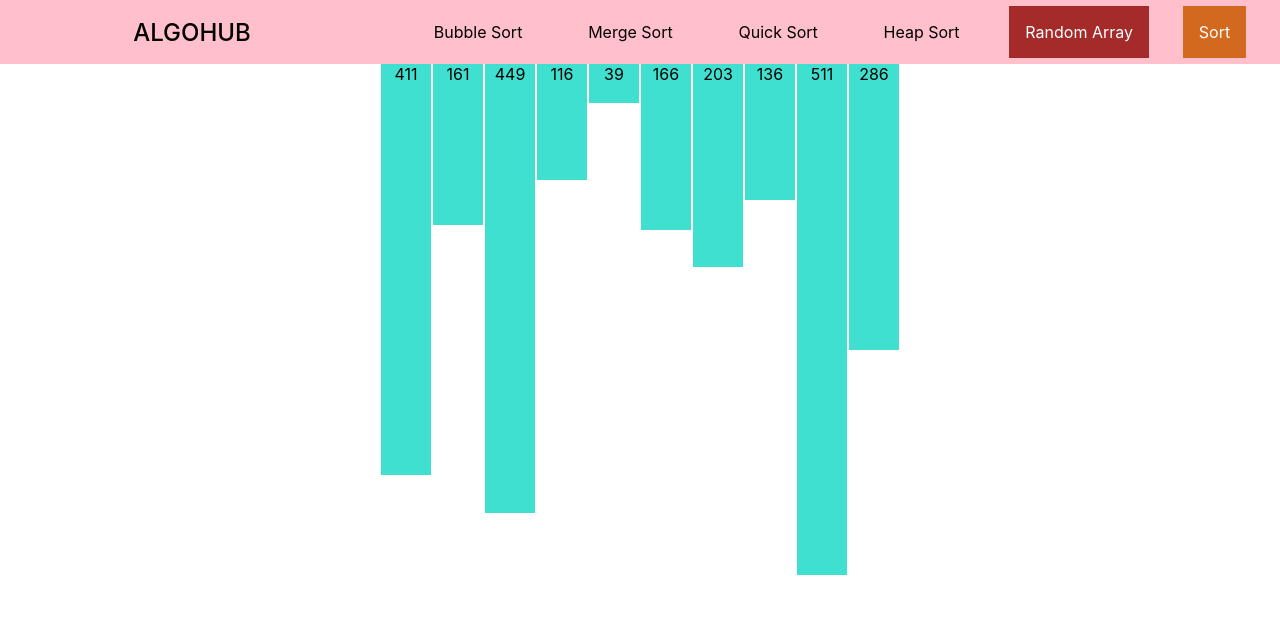
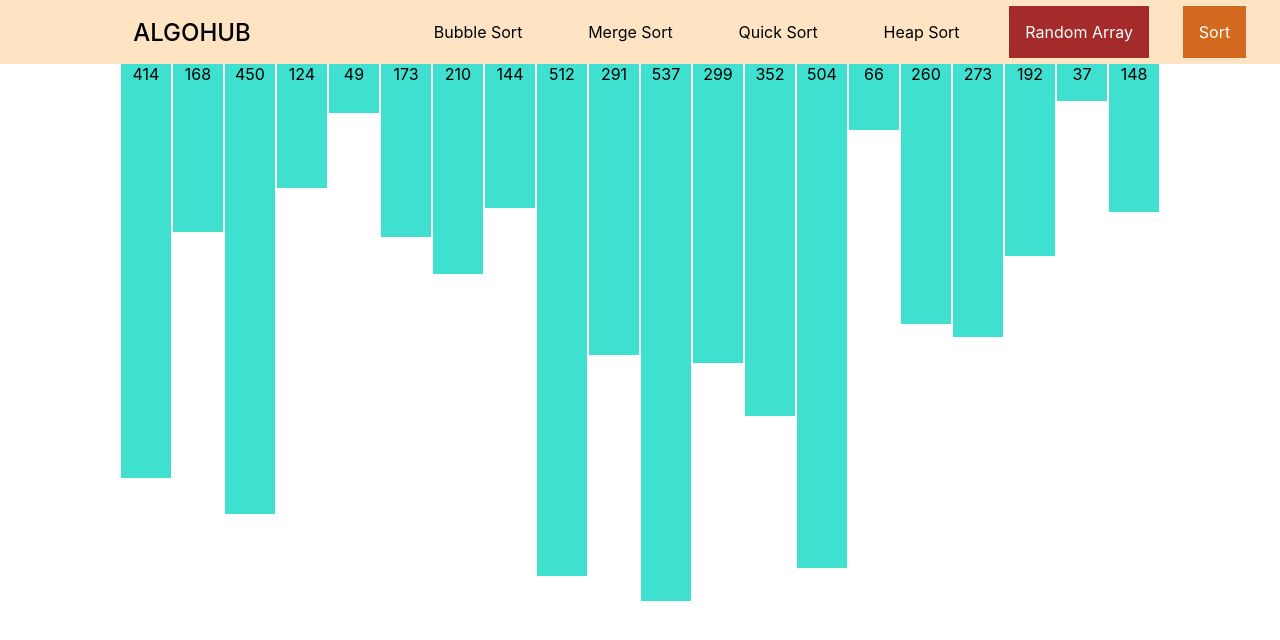
Before and after one commit to sakecians/Algohub, a React (Create React App) app: page / in a window 1280 px wide. Shown: the top 640 px of the page. Built offline with nearby package versions, Linux system fonts and the light colour scheme.

Commit message:
merge sort implemented

```diff
--- a/src/Algorithms/BubbleSort.js
+++ b/src/Algorithms/BubbleSort.js
@@ -21,15 +21,21 @@ export function getBubbleSortAnimation(array){
     let animations = [];
     let passedArr = array.slice();
     for(let i=passedArr.length; i>0; i--){
+        var noSwaps = true;
         let j;
         for(j=0; j<(i-1); j++){
             animations.push([passedArr[j],passedArr[j+1]]);
             if(passedArr[j] > passedArr[j+1]) {
+                noSwaps = false;
                 let temp   = passedArr[j+1];
                 passedArr[j+1] = passedArr[j];
                 passedArr[j]   = temp;
             }
         }
+        if(noSwaps){
+            animations.push(["sorted"])
+            break;
+        }
         animations.push([passedArr[j]]);
     }
     return animations;
--- /dev/null
+++ b/src/Algorithms/Test.js
@@ -0,0 +1,53 @@
+let animations = [];
+export function getMergeSortAnimations(arr){
+    animations = [];
+    mergeSort(arr, 0, arr.length - 1);
+    animations.push(["completed"]);
+    return animations;
+}
+function mergeSort(arr, leftIdx, rightIdx){
+    if(leftIdx < rightIdx){
+        let midIdx = Math.floor((leftIdx+rightIdx) / 2);
+
+        mergeSort(arr, leftIdx, midIdx);
+        mergeSort(arr, midIdx+1, rightIdx);
+
+        merge(arr, leftIdx, midIdx, rightIdx);
+
+    }
+}
+
+function merge(arr, start, mid, end){
+    let start2 = mid + 1;
+    console.log(`Merging left : ${arr.slice(start, mid+1)} right : ${arr.slice(start2,end+1)}`);
+    animations.push(["merge", arr.slice(start, mid+1), arr.slice(start2, end+1)]);
+
+    if(arr[mid] <= arr[start2]) {
+        return;
+    }
+
+    while(start <= mid && start2 <= end){
+        if(arr[start] <= arr[start2] ) {
+            animations.push(["compare", arr[start], arr[start2]]);
+            start++;
+        }else {
+            let value = arr[start2];
+            let index = start2;
+
+            // Shift all the elements between element 1
+            // element 2, right by 1.
+            while (index != start) {
+                console.log(`Moving ${index-1} to ${index}`)
+                animations.push([index, arr[index-1]]);
+                arr[index] = arr[index - 1];
+                index--;
+            }
+            arr[start] = value;
+
+            // Update all the pointers
+            start++;
+            mid++;
+            start2++;
+        }
+    }
+}
--- a/src/Components/Navbar/Navbar.jsx
+++ b/src/Components/Navbar/Navbar.jsx
@@ -3,13 +3,14 @@ import './Navbar.scss';
 import {AlgorithmContext} from '../../context/Algorithm.context'
 
 function Navbar(props) {
-    const {resetArray, array, bubbleSort} = props;
+    const {setArray, resetArray, array, bubbleSort, mergeSort} = props;
     const {algorithm, updateAlgorithm} = useContext(AlgorithmContext);
     const handleSort = () => {
         if(algorithm === "bubble"){
-            bubbleSort(array)
+            bubbleSort(array, setArray);
         }else if (algorithm === "merge"){
-            alert("Its yet to be implemented")
+            mergeSort(array, setArray);
+            // alert("Its yet to be implemented")
         } else if(algorithm === "quick"){
             alert("Its yet to be implemented")
         } else if (algorithm === "heap"){
--- a/src/Components/Navbar/Navbar.scss
+++ b/src/Components/Navbar/Navbar.scss
@@ -4,7 +4,7 @@
   align-items: center;
   width: 100%;
   height: 4rem;
-  background-color: pink;
+  background-color: bisque;
   &__brand {
     width: 30%;
     display: flex;
--- a/src/Components/Visualizer/Helpers.js
+++ b/src/Components/Visualizer/Helpers.js
@@ -29,7 +29,19 @@ export function colorChange(one, two){
   setTimeout(() => {
     childA.classList.remove('compare');
     childB.classList.remove('compare');
+    childA.style.background = 'turquoise';
+    childB.style.background = 'turquoise';
+  }, 300);
+}
 
+export function colorChangeSingle(one){
+  let classNameA = numberToWord(one);
+  const childA = document.querySelector(`.${classNameA}`);
+
+  childA.classList.add('compare');
+
+  setTimeout(() => {
+    childA.classList.remove('compare');
   }, 300);
 }
 
@@ -116,3 +128,116 @@ export function randomIntFromInterval(min, max) {
   // min and max included
   return Math.floor(Math.random() * (max - min + 1) + min);
 }
+
+export function moveElementTo(idx, value){
+  let classNameB = numberToWord(value);
+  const childA = document.querySelectorAll(".array-bars")[idx];
+  const childB = document.querySelector(`.${classNameB}`);
+  let heightA = childA.style.height;
+  let heightB = childB.style.height;
+  let classNameA = childA.classList.value.split(' ')[1];
+  let textA = childA.textContent;
+  let textB = childB.textContent;
+
+
+  const finalChildAStyle = {
+      x: null,
+      y: null,
+  };
+  const finalChildBStyle = {
+      x: null,
+      y: null,
+  };
+    childA.classList.add('transition');
+    childB.classList.add('transition');
+  finalChildAStyle.x = childB.getBoundingClientRect().left - childA.getBoundingClientRect().left;
+  finalChildAStyle.y = childA.getBoundingClientRect().top - childB.getBoundingClientRect().top;
+  finalChildBStyle.x = childA.getBoundingClientRect().left - childB.getBoundingClientRect().left;
+  finalChildBStyle.y = childB.getBoundingClientRect().top - childA.getBoundingClientRect().top;
+  childA.style.transform = `translate(${finalChildAStyle.x}px, ${finalChildAStyle.y}px)`;
+  childB.style.transform = `translate(${finalChildBStyle.x}px, ${finalChildBStyle.y}px)`;
+
+  setTimeout(() => {
+  //   document.querySelector('.container').insertBefore(childB, childA);
+    childA.classList.remove('transition');
+    childB.classList.remove('transition');
+
+    childA.classList.remove(classNameA);
+    childB.classList.remove(classNameB);
+
+    childA.removeAttribute('style');
+    childB.removeAttribute('style');
+
+    childA.style.height = heightB;
+    childB.style.height = heightA;
+
+    childA.classList.add(classNameB);
+    childB.classList.add(classNameA)
+
+    childA.style.background = 'turquoise';
+    childB.style.background = 'turquoise';
+
+    childA.textContent = textB;
+    childB.textContent = textA;
+  }, 100);
+}
+
+export function mergeColorChange(arr1, arr2){
+  for(let i=0; i < arr1.length; i++){
+    let className = numberToWord(arr1[i]);
+    let child = document.querySelector(`.${className}`);
+    child.style.background = '#da00f7';
+    setTimeout(function() {
+      child.style.background = 'turquoise';
+    }, 200)
+  }
+  for(let i=0; i < arr2.length; i++){
+    let className = numberToWord(arr2[i]);
+    let child = document.querySelector(`.${className}`);
+    child.style.background = "#750485";
+    setTimeout(function() {
+      child.style.background = 'turquoise';
+    }, 200)
+  }
+}
+
+
+
+function generateRandomColors(num){
+
+  var a = [];
+
+  for(var i=0; i<num; i++){
+      a.push(randomColor());
+  }
+
+  return a;
+
+}
+
+function randomColor(){
+
+  let r = Math.floor(Math.random() * 256);
+
+  let g = Math.floor(Math.random() * 256);
+
+  let b = Math.floor(Math.random() * 256);
+
+  return "rgb(" + r + ", " + g + ", " + b + ")";
+
+}
+
+export function changeBarColor(){
+  let bars = document.querySelectorAll(".array-bars");
+  let colors = generateRandomColors(bars.length);
+  for(let i=0; i<bars.length; i++){
+    bars[i].style.background = colors[i];
+  }
+}
+
+export function completedColor(color){
+  let bars = document.querySelectorAll(".array-bars");
+  for(let i=0; i<bars.length; i++){
+    bars[i].style.background = color;
+  }
+}
--- a/src/Components/Visualizer/Visualizer.jsx
+++ b/src/Components/Visualizer/Visualizer.jsx
@@ -1,14 +1,24 @@
 import React, {useState, useEffect} from 'react';
 import {getBubbleSortAnimation} from '../../Algorithms/BubbleSort';
+import {getMergeSortAnimations} from '../../Algorithms/Test';
 import './Visualizer.scss';
 
 import Navbar from '../Navbar/Navbar';
 import {AlgorithmProvider} from '../../context/Algorithm.context'
 
-import {numberToWord,placeCorrect, colorChange, swapAinmation, randomIntFromInterval} from './Helpers';
+import {numberToWord,
+        placeCorrect,
+        colorChange,
+        swapAinmation,
+        randomIntFromInterval,
+        moveElementTo,
+        changeBarColor,
+        mergeColorChange,
+        completedColor}
+        from './Helpers';
 
 
-const NUMBER_OF_ARRAY_BARS = 10;
+const NUMBER_OF_ARRAY_BARS = 20;
 
 function Visualizer() {
     const [array, setArray] = useState([]);
@@ -20,16 +30,23 @@ function Visualizer() {
     function resetArray() {
         const newArray = [];
         for (let i = 0; i < NUMBER_OF_ARRAY_BARS; i++) {
-            newArray.push(randomIntFromInterval(10, 550));
+            newArray.push(randomIntFromInterval(20, 550));
         }
         setArray(newArray);
+        completedColor("turquoise")
     }
 
 
     return (
         <div className="visualize">
           <AlgorithmProvider>
-            <Navbar bubbleSort={bubbleSort} array={array} resetArray={resetArray}/>
+            <Navbar
+              setArray={setArray}
+              mergeSort={mergeSort}
+              bubbleSort={bubbleSort}
+              array={array}
+              resetArray={resetArray}
+              />
             <div className="bars">
                 {array.map((value, idx) => {
                     let cls = numberToWord(value);
@@ -37,7 +54,7 @@ function Visualizer() {
                       className={`array-bars ${cls}`}
                       key={idx}
                       style={{
-                          background: 'turquoise',
+                          background: "turquoise",
                           height: `${value}px`
                       }}
                     >{value}</div>)
@@ -49,13 +66,19 @@ function Visualizer() {
 }
 
 
-function bubbleSort(array){
+async function bubbleSort(array, setArray){
   let animations = getBubbleSortAnimation(array);
+  // console.log(animations);
+
   var i=0;
   function myLoop() {
     setTimeout(function() {
       if(animations[i].length === 1){
-        placeCorrect(animations[i][0]);
+        if(animations[i][0] == "sorted"){
+          completedColor('blue');
+        }else{
+          placeCorrect(animations[i][0]);
+        }
       }
       else if(animations[i][0] > animations[i][1]){
         swapAinmation(animations[i][0], animations[i][1]);
@@ -66,24 +89,41 @@ function bubbleSort(array){
       if (i < animations.length) {
         myLoop();
       }
+    }, 500)
+  }
+  myLoop();
+  setArray(array.sort());
+
+}
+
+async function mergeSort(array, setArray){
+  let animations = getMergeSortAnimations(array);
+  //console.log(animations);
+  //changeBarColor();
+  let i = 0;
+  async function myLoop() {
+    setTimeout(async function() {
+      if(i < (animations.length-1) && animations[i][0] === "merge"){
+        mergeColorChange(animations[i][1], animations[i][2]);
+      }
+      else if(animations[i][0] === "completed"){
+        completedColor('green');
+      }else if(animations[i][0] === "compare"){
+        colorChange(animations[i][1], animations[i][2]);
+      }
+      else{
+        moveElementTo(animations[i][0], animations[i][1]);
+      }
+      i++;
+      if(i < animations.length){
+        await myLoop();
+      }
     }, 800)
   }
-  myLoop();
-
+  await myLoop();
+  setArray(array.sort());
 }
 
 
 
-
-
-
-
-
-
-
-
-
-
-
-
 export default Visualizer
--- a/src/Components/Visualizer/Visualizer.scss
+++ b/src/Components/Visualizer/Visualizer.scss
@@ -3,6 +3,7 @@
   height: auto;
   justify-content: center;
   margin-bottom: 2rem;
+  // transform: rotate(180deg);
 }
 
 .array-bars {
@@ -10,6 +11,7 @@
   width: 50px;
   margin: 0 1px;
   text-align: center;
+  // transform: rotate(180deg);
 }
 
 .container {
@@ -27,7 +29,7 @@
 }
 
 .array-bars.transition {
-  transition: transform ease-in 0.3s;
+  transition: transform ease-in 0.1s;
   background-color: yellow !important;
 }
 
```
Also changed, not shown: src/Algorithms/MergeSort.js (added, +106 -0 lines).
